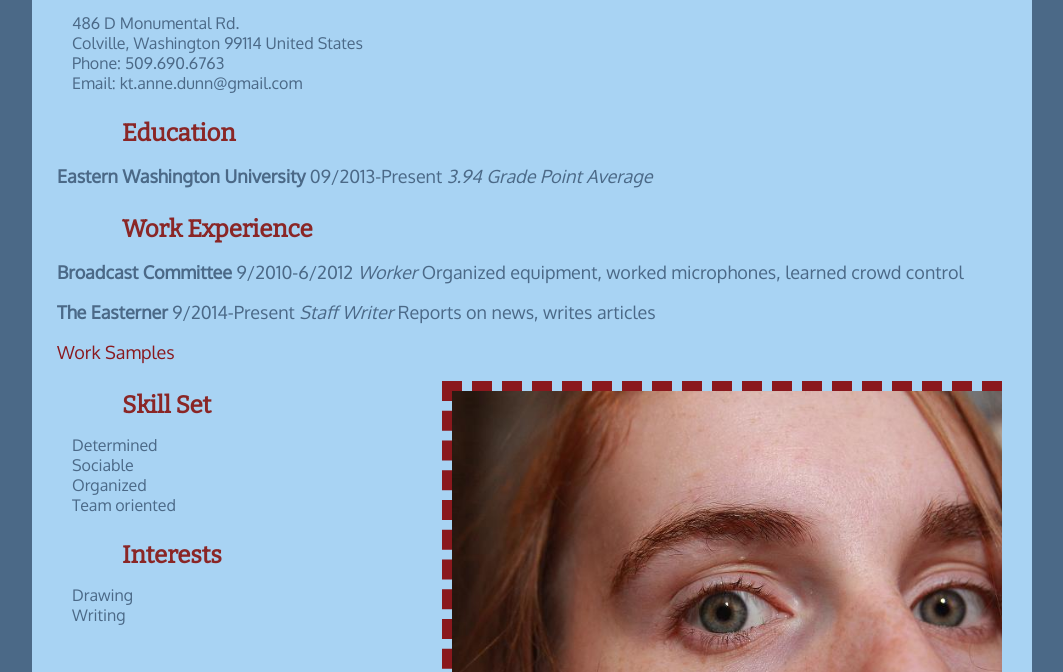
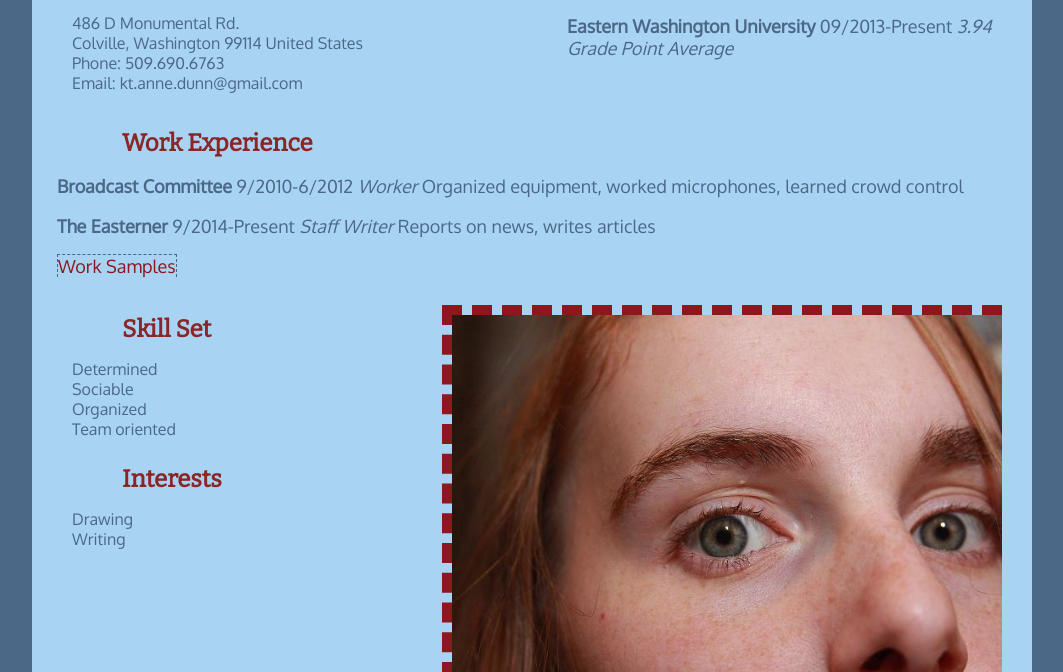
Before and after one commit to katiedunn14/p2_resume, a plain HTML site: page index.html in a window 1280 px wide. Shown: the part 128-800 px from the top of the page, without its empty margins (108-1171 px from the left). Drawn offline with nearby package versions, Linux system fonts and the light colour scheme.

Commit message:
adding class

```diff
--- a/css/styles.css
+++ b/css/styles.css
@@ -39,10 +39,6 @@ p {
 	padding-left: 25px;
 }
 
-a[src="me"] {
-	margin-left: 15px;
-	margin-top:40px;
-}
 
 a:link {
 	list-style:none;
@@ -113,3 +109,10 @@ p footer {
 	margin-left: 15px;
 	margin-top:40px;
 }
+
+p a {
+	border-top: 1px dashed #4B6987;
+	border-bottom: 1px dashed #4B6987;
+	border-right: 1px dashed #4B6987;
+	border-left: 1px dashed #4B6987;
+}
--- a/index.html
+++ b/index.html
@@ -23,7 +23,7 @@
 		<h1>Katie Dunn</h1>
 	</header>
 
-<section class="">
+<section class="grid_6 alpha">
 <h2>Contact</h2>
 <ul>
 	<li>486 D Monumental Rd.</li>
@@ -32,12 +32,13 @@
  	<li>Email: kt.anne.dunn@gmail.com</li>
 </section>
 
-<section>
+<section class="grid_6 omega">
 <h2>Education</h2>
 
 <p><strong>Eastern Washington University</strong> 09/2013-Present
 <em>3.94 Grade Point Average</em></p>
-
+</section>
+<section class="grid_12">
 <h2>Work Experience</h2>
 
 <p><strong>Broadcast Committee</strong>  9/2010-6/2012
```
